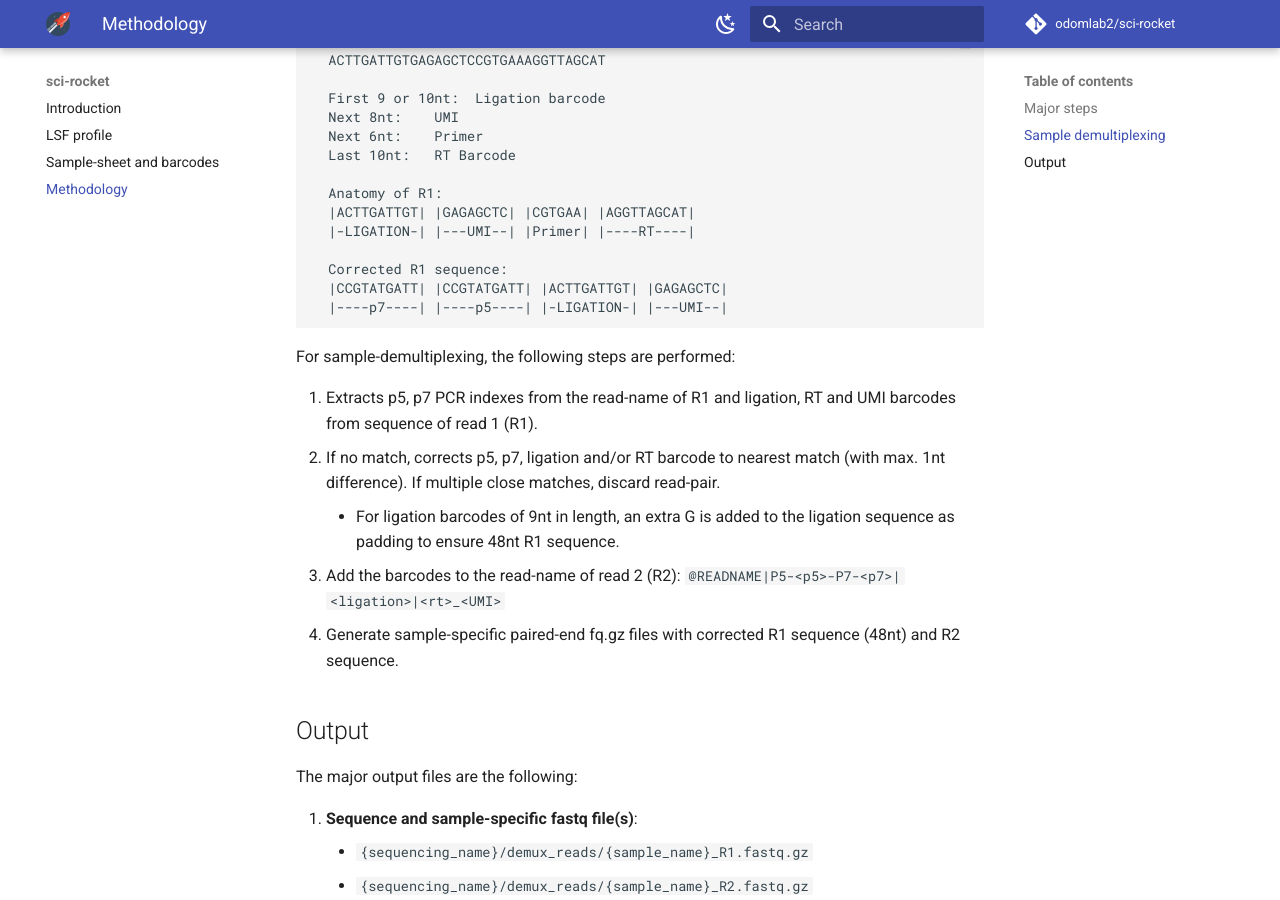
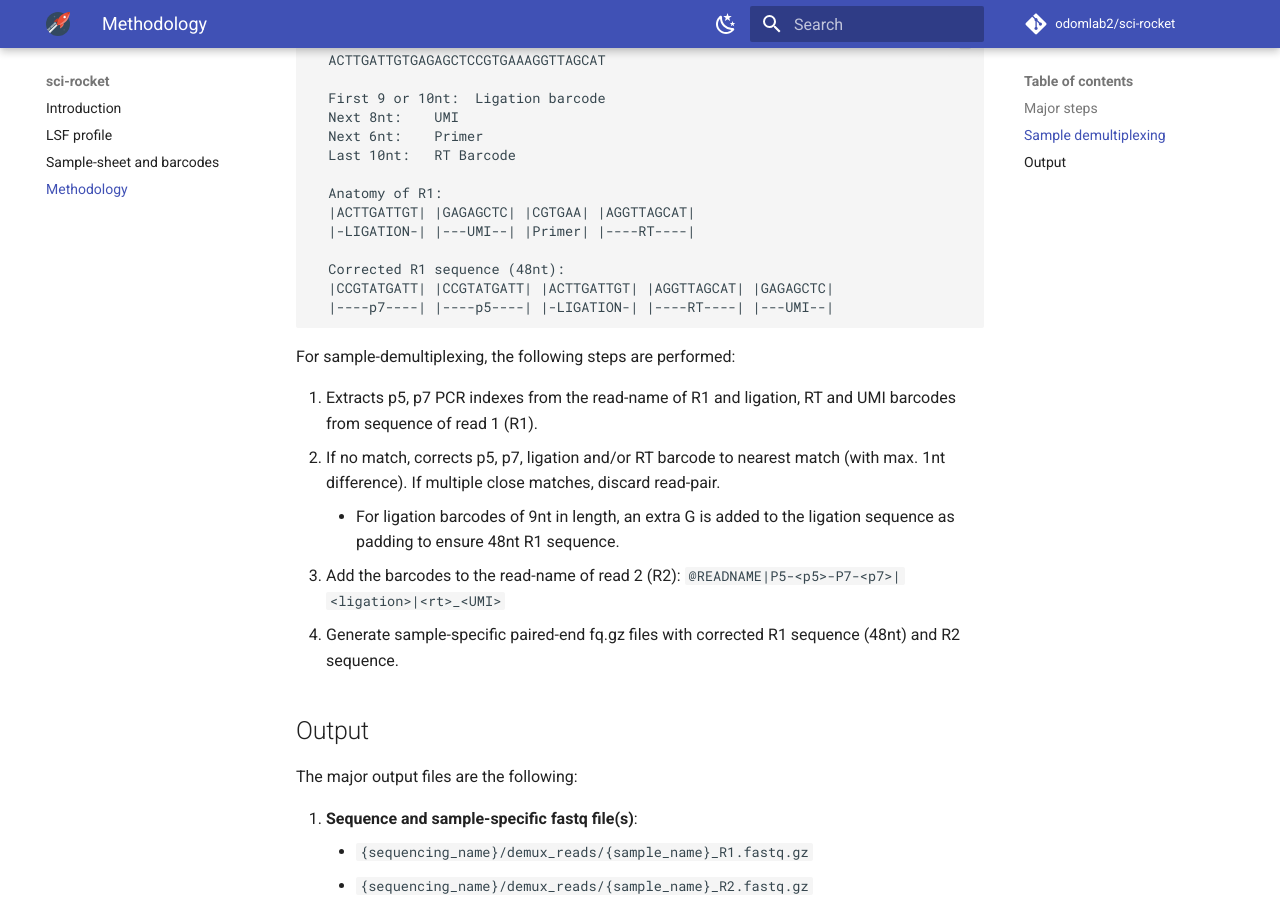
Before and after one commit to odomlab2/sci-rocket, an MkDocs documentation site: the page built from docs/overview_methodology.md, in a window 1280 px wide and 900 px high, scrolled down 1057 px. Built offline with MkDocs 1.6.1 and Material for MkDocs 9.7.7, drawn with Linux system fonts in a browser that asks for light colours; comment, search, counter and statistics services are not loaded.

Commit message:
Added RT to example

````diff
--- a/docs/overview_methodology.md
+++ b/docs/overview_methodology.md
@@ -38,9 +38,9 @@ See [here](https://teichlab.github.io/scg_lib_structs/methods_html/sci-RNA-seq3.
   |ACTTGATTGT| |GAGAGCTC| |CGTGAA| |AGGTTAGCAT|
   |-LIGATION-| |---UMI--| |Primer| |----RT----|
 
-  Corrected R1 sequence:
-  |CCGTATGATT| |CCGTATGATT| |ACTTGATTGT| |GAGAGCTC|
-  |----p7----| |----p5----| |-LIGATION-| |---UMI--|
+  Corrected R1 sequence (48nt):
+  |CCGTATGATT| |CCGTATGATT| |ACTTGATTGT| |AGGTTAGCAT| |GAGAGCTC|
+  |----p7----| |----p5----| |-LIGATION-| |----RT----| |---UMI--|
 ```
 
 For sample-demultiplexing, the following steps are performed:
````
